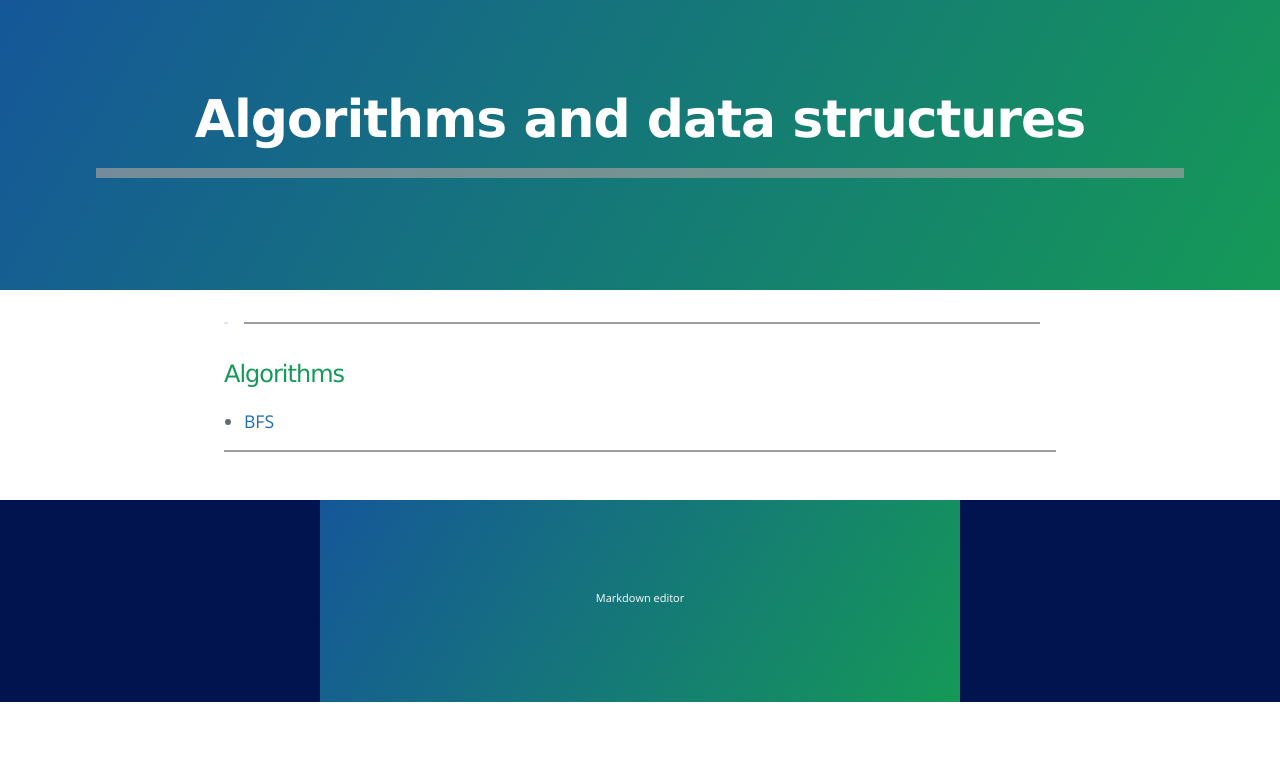
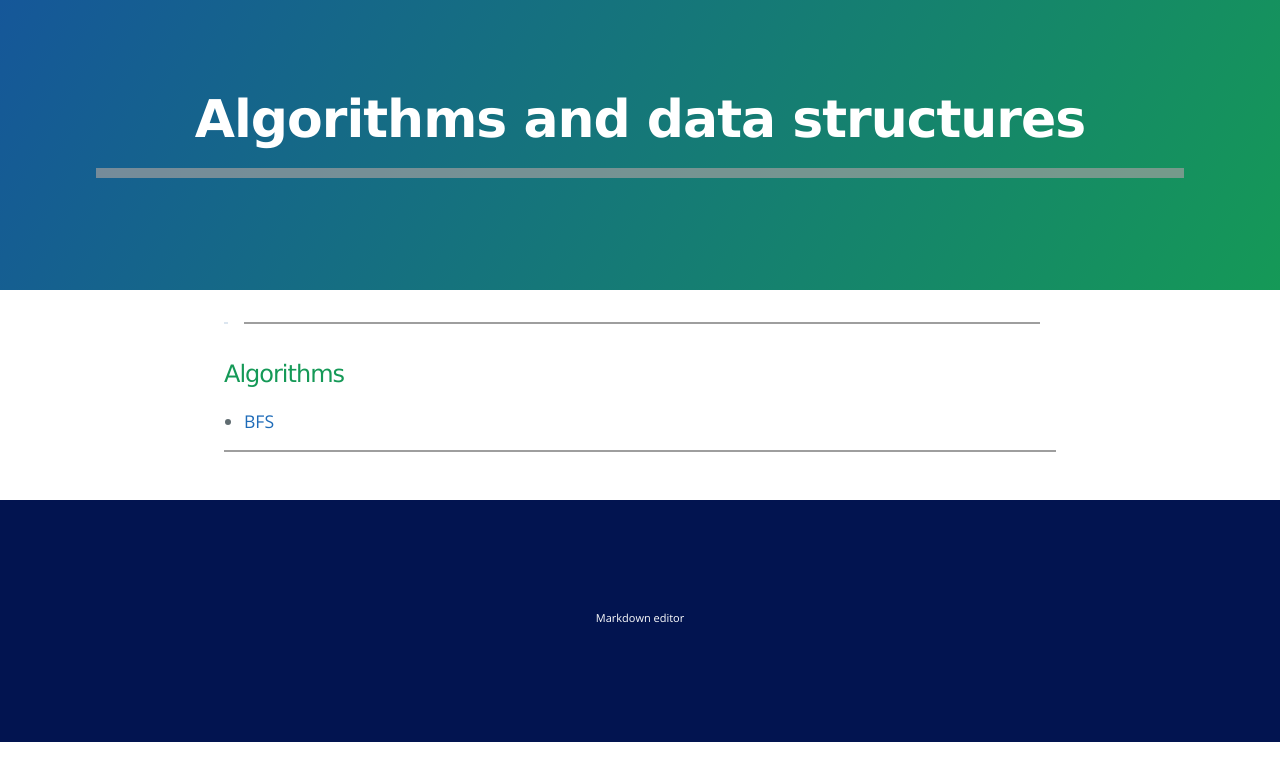
Before and after one commit to Nimitha-jagadeesha/Al-Ds, a Jekyll site: the page built from index.md, in a window 1280 px wide. Shown: the top 781 px of the page. Built offline with Jekyll 4.4.1, drawn with Linux system fonts in a browser that asks for light colours; the repository's description, which GitHub fills in, is left out; grey boxes are pictures that could not be loaded.

Commit message:
Update default.html

```diff
--- a/_layouts/default.html
+++ b/_layouts/default.html
@@ -30,8 +30,8 @@
       {{ content }}
 
     </main>
-   <div id="footer_wrap" class="outer">
-      <footer class="inner page-header">
+   <div id="footer_wrap" class="outer page-header">
+      <footer class="inner ">
 
         <p style="font-size: 11px;">
             <a style="color:white;text-decoration: none;" href="{{ '/editor.html' | relative_url }}">Markdown editor</a>
```
